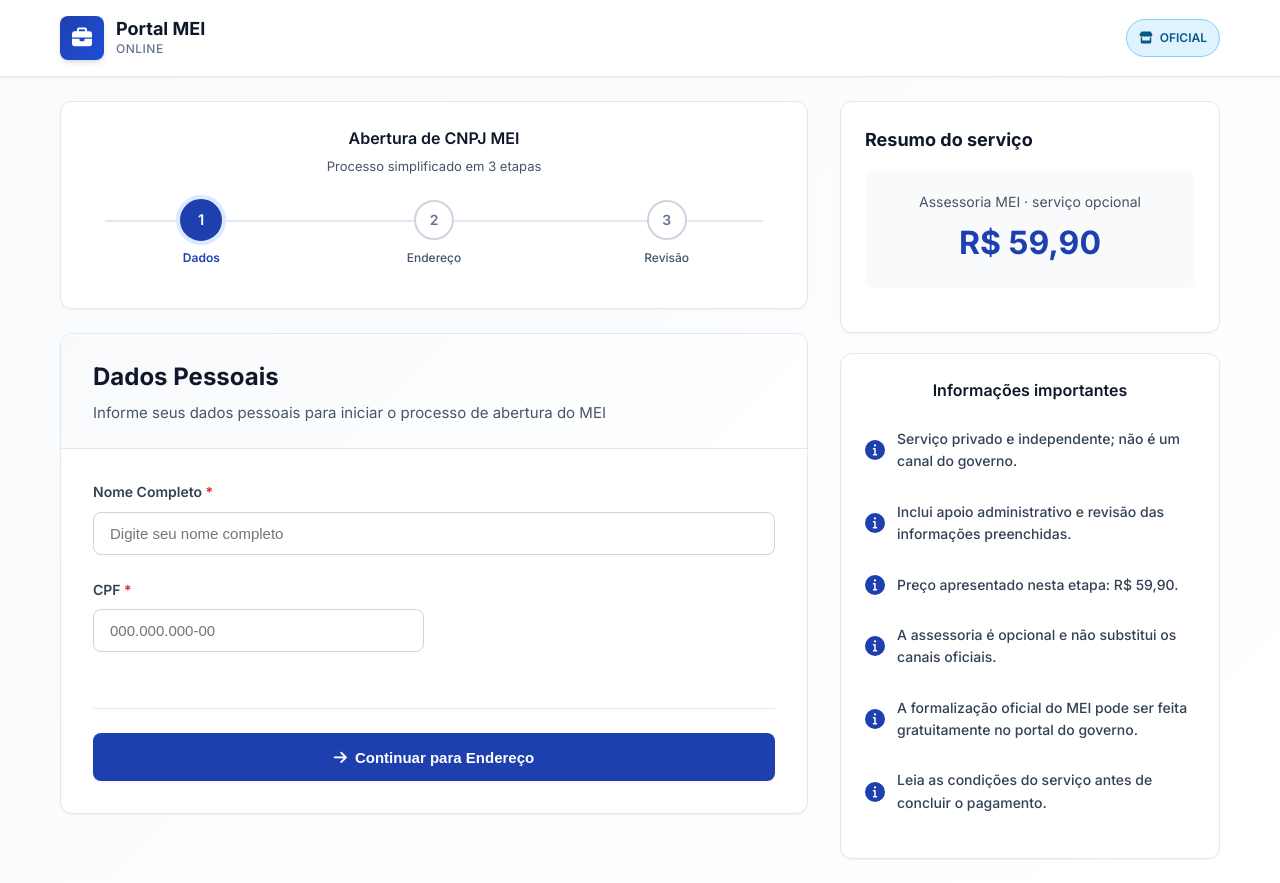
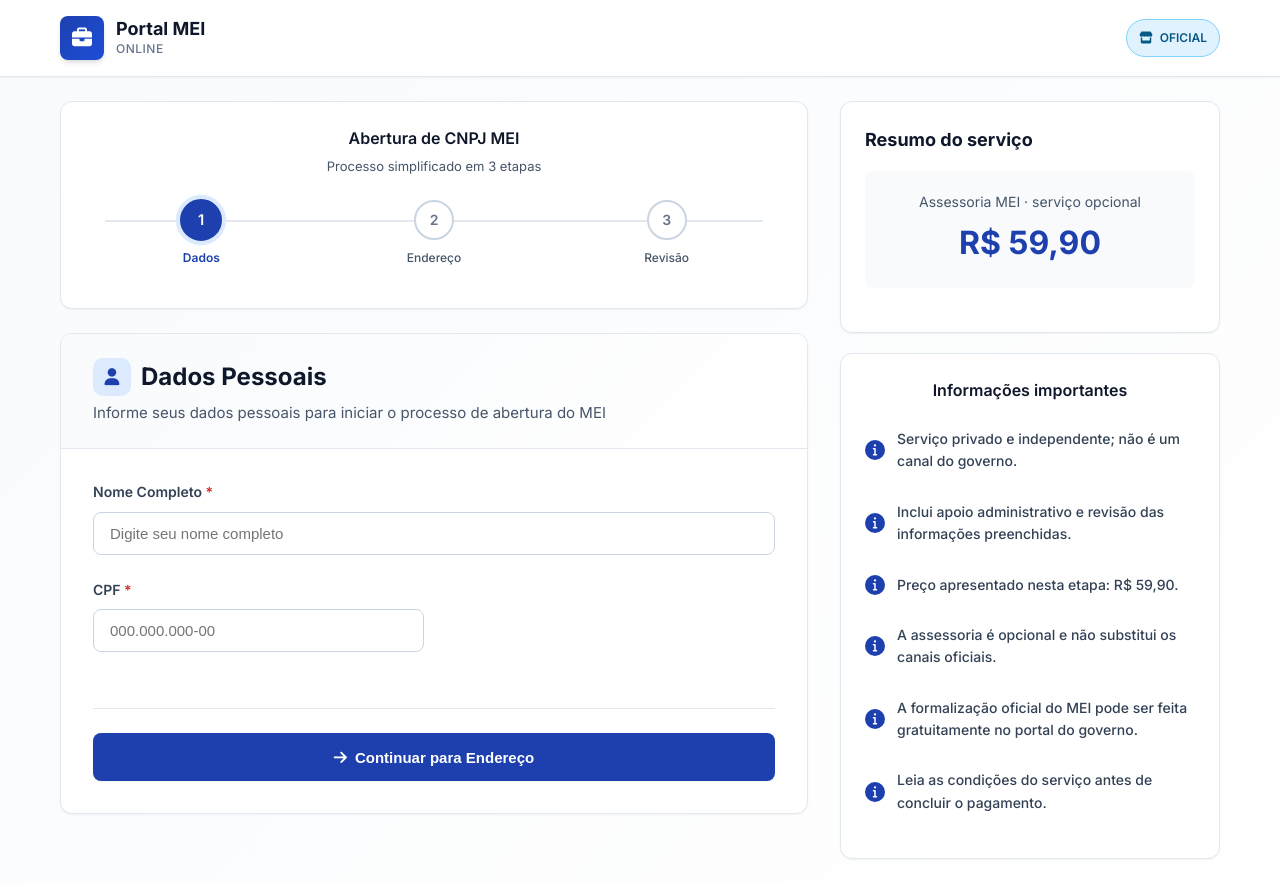
Before and after one commit to emailtelefone55-hub/assessoria, a website: page assessoria/index.html in a window 1280 px wide. Drawn offline with Linux system fonts and the light colour scheme.

Commit message:
Update index.html

```diff
--- a/assessoria/index.html
+++ b/assessoria/index.html
@@ -313,10 +313,25 @@
         }
 
         .form-title {
+            display: flex;
+            align-items: center;
+            gap: 10px;
             font-size: 24px;
             font-weight: 700;
             color: var(--gray-900);
             margin-bottom: 6px;
+        }
+
+        .form-title-icon {
+            display: grid;
+            width: 38px;
+            height: 38px;
+            flex: 0 0 38px;
+            place-items: center;
+            border-radius: 10px;
+            background: var(--primary-light);
+            color: var(--primary-color);
+            font-size: 17px;
         }
 
         .form-subtitle {
@@ -1187,7 +1202,10 @@
 
         /* ===== MELHORIAS DE ACESSIBILIDADE ===== */
         .form-input:focus-visible,
-        .btn:focus-visible,
+        .btn:focus-visible {
+            outline: 3px solid var(--primary-light);
+            outline-offset: 2px;
+        }
 
         /* ===== INDICADORES DE VALIDAÇÃO ===== */
         .validation-icon {
@@ -1473,7 +1491,10 @@
                 <!-- Etapa 1: Dados Pessoais -->
                 <div class="step-content active" id="step1">
                     <div class="form-header">
-                        <h1 class="form-title">Dados Pessoais</h1>
+                        <h1 class="form-title">
+                            <i class="fas fa-user form-title-icon" aria-hidden="true"></i>
+                            <span>Dados Pessoais</span>
+                        </h1>
                         <p class="form-subtitle">Informe seus dados pessoais para iniciar o processo de abertura do MEI</p>
                     </div>
 
@@ -2008,7 +2029,6 @@
                     const errorEl = document.getElementById('emailError');
                     if (validateEmail(emailInput.value.trim())) {
                         validateField(emailInput);
-                        emailInput.blur();
                     } else {
                         emailInput.classList.remove('error', 'success');
                         if (errorEl) errorEl.classList.remove('show');
@@ -2081,14 +2101,17 @@
             const cpfIsValid = validateCPF(cpfInput.value);
 
             if (cpfIsValid) {
-                cpfInput.blur();
                 if (loadingIndicator) loadingIndicator.classList.add('show');
                 await new Promise(resolve => setTimeout(resolve, 1200));
                 if (loadingIndicator) loadingIndicator.classList.remove('show');
                 if (conditionalFields) conditionalFields.classList.add('show');
                 showSuccessNotification('CPF validado com sucesso!');
             } else {
-                if (conditionalFields) conditionalFields.classList.remove('show');
+                // Não oculta os campos já abertos enquanto a pessoa corrige o CPF.
+                // Eles só são recolhidos quando o campo é realmente limpo.
+                if (!cpfInput.value.trim() && conditionalFields) {
+                    conditionalFields.classList.remove('show');
+                }
                 if (loadingIndicator) loadingIndicator.classList.remove('show');
             }
 
```
